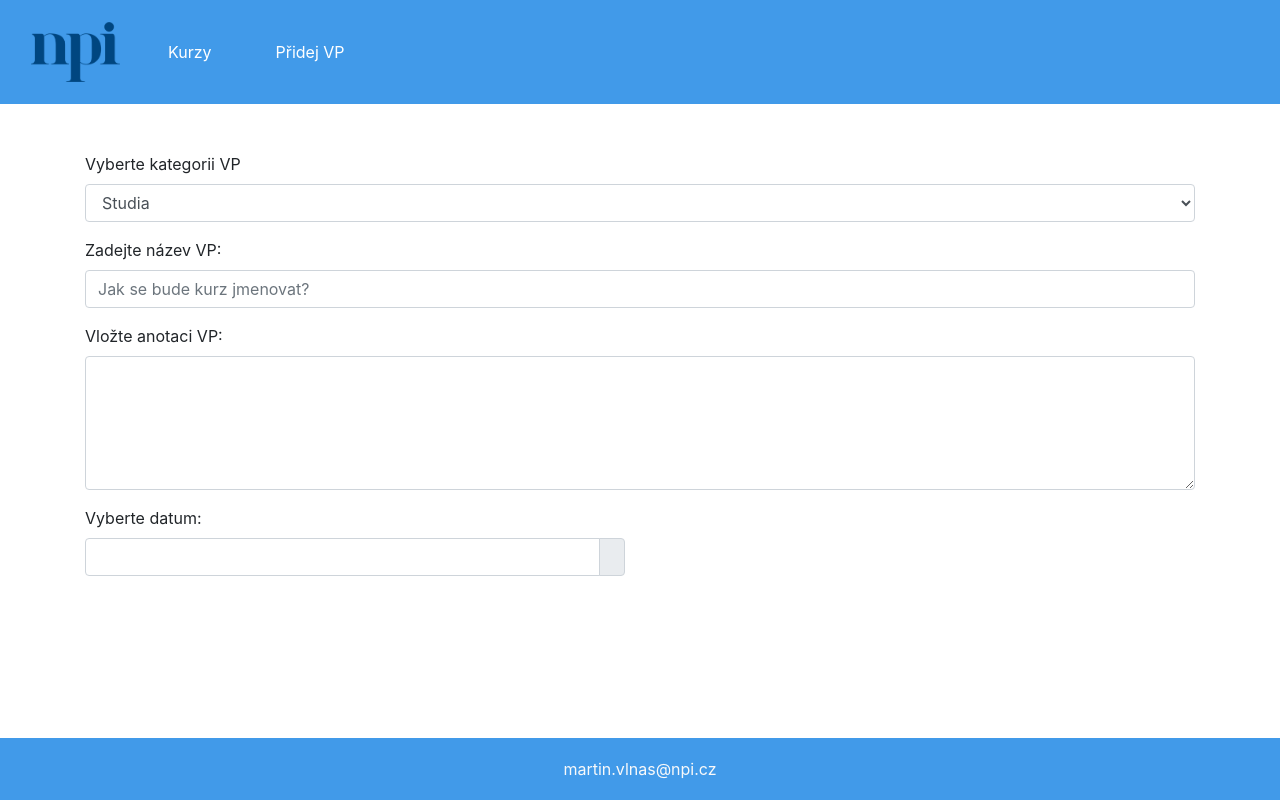
After one commit to Marty808s/NPI_Events, a PHP site: page /html/add_event.php in a window 1280 px wide. The commit adds this page. Run offline with PHP 8.4, Linux system fonts and the light colour scheme; lists and menus that the app fills with data are empty.

Commit message:
update - Pridej VP

```diff
--- /dev/null
+++ b/www/html/add_event.php
@@ -0,0 +1,60 @@
+<?php
+require '../prolog.php';
+require INC . '/html_base.php';
+require INC . '/html_nav.php';
+?>
+
+<div class="container mt-5">
+    <div class="form-group">
+        <label for="categorySelection">Vyberte kategorii VP</label>
+        <select class="form-control" id="category-select">
+            <option label="Studia" value="string:Studia"></option>
+            <option label="DIGI kurzy" value="string:DIGI kurzy"></option>
+            <option label="Kmenove VP" value="string:Kmenové VP"></option>
+        </select>
+    </div>
+
+    <div class="form-group">
+        <label for="nazev_input">Zadejte název VP:</label>
+        <input type="nazev_VP" class="form-control" id="nazev_VP" placeholder="Jak se bude kurz jmenovat?">
+    </div>
+
+    <div class="form-group">
+        <label for="anotace_input">Vložte anotaci VP:</label>
+        <textarea class="form-control" id="anotace_VP" rows="5"></textarea>
+    </div>
+
+    <div class="row">
+        <div class="col-md-6">
+            <div class="form-group">
+                <label for="datepicker">Vyberte datum:</label>
+                <div class="input-group date" id="datepicker">
+                    <input type="text" class="form-control">
+                    <div class="input-group-append">
+                        <span class="input-group-text">
+                            <i class="fa fa-calendar"></i>
+                        </span>
+                    </div>
+                </div>
+            </div>
+        </div>
+    </div>
+
+    <script>
+    $(document).ready(function(){
+        $('#datepicker').datepicker({
+            format: "dd/mm/yy",
+            todayBtn: "linked",
+            clearBtn: true,
+            autoclose: true,
+            todayHighlight: true
+        });
+    });
+    </script>
+
+</div>
+
+
+
+<?php
+require INC . '/html_footer.php';
--- a/www/includes/html_base.php
+++ b/www/includes/html_base.php
@@ -6,5 +6,13 @@
     <title>NPI Karlovy Vary</title>
     <link rel="stylesheet" href="https://cdn.jsdelivr.net/npm/bootstrap@4.4.1/dist/css/bootstrap.min.css" integrity="sha384-Vkoo8x4CGsO3+Hhxv8T/Q5PaXtkKtu6ug5TOeNV6gBiFeWPGFN9MuhOf23Q9Ifjh" crossorigin="anonymous">
     <link rel="stylesheet" href="styles.css">
+
+    <link rel="stylesheet" href="https://maxcdn.bootstrapcdn.com/bootstrap/4.5.2/css/bootstrap.min.css">
+    <link rel="stylesheet" href="https://cdnjs.cloudflare.com/ajax/libs/bootstrap-datepicker/1.9.0/css/bootstrap-datepicker.min.css">
+    <script src="https://ajax.googleapis.com/ajax/libs/jquery/3.5.1/jquery.min.js"></script>
+    <script src="https://cdnjs.cloudflare.com/ajax/libs/popper.js/1.16.0/umd/popper.min.js"></script>
+    <script src="https://maxcdn.bootstrapcdn.com/bootstrap/4.5.2/js/bootstrap.min.js"></script>
+    <script src="https://cdnjs.cloudflare.com/ajax/libs/bootstrap-datepicker/1.9.0/js/bootstrap-datepicker.min.js"></script>
+
 </head>
 <body>
--- a/www/includes/html_nav.php
+++ b/www/includes/html_nav.php
@@ -9,7 +9,7 @@
                         <a class="nav-link active" aria-current="page" href="index.php">Kurzy</a>
                     </li>
                     <li class="nav-item m-3 p-2">
-                        <a class="nav-link active" aria-current="page" href="#">Přidej VP</a>
+                        <a class="nav-link active" aria-current="page" href="add_event.php">Přidej VP</a>
                     </li>
                 </ul>
             </div>
```
